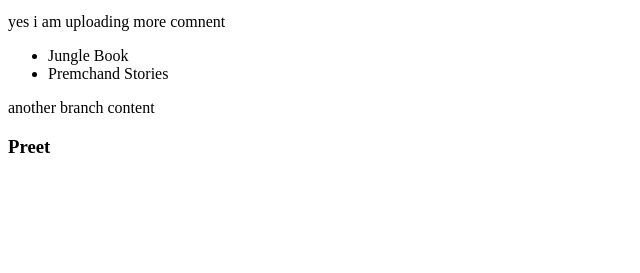
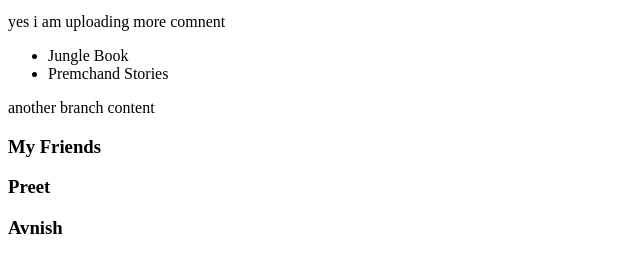
Before and after one commit to Bhim777/portfoliobhim, a plain HTML site: page index.html in a window 1280 px wide. Shown: the part 101-374 px from the top of the page, without its empty margins (0-640 px from the left). Drawn offline with Linux system fonts and the light colour scheme.

Commit message:
html: Add my friends

```diff
--- a/index.html
+++ b/index.html
@@ -17,7 +17,9 @@
     </ul>
 
     <p>another branch content</p>
+    <h3>My Friends</h3>
     <h3>Preet</h3>
+    <h3>Avnish</h3>
 
   </body>
 </html>
```
